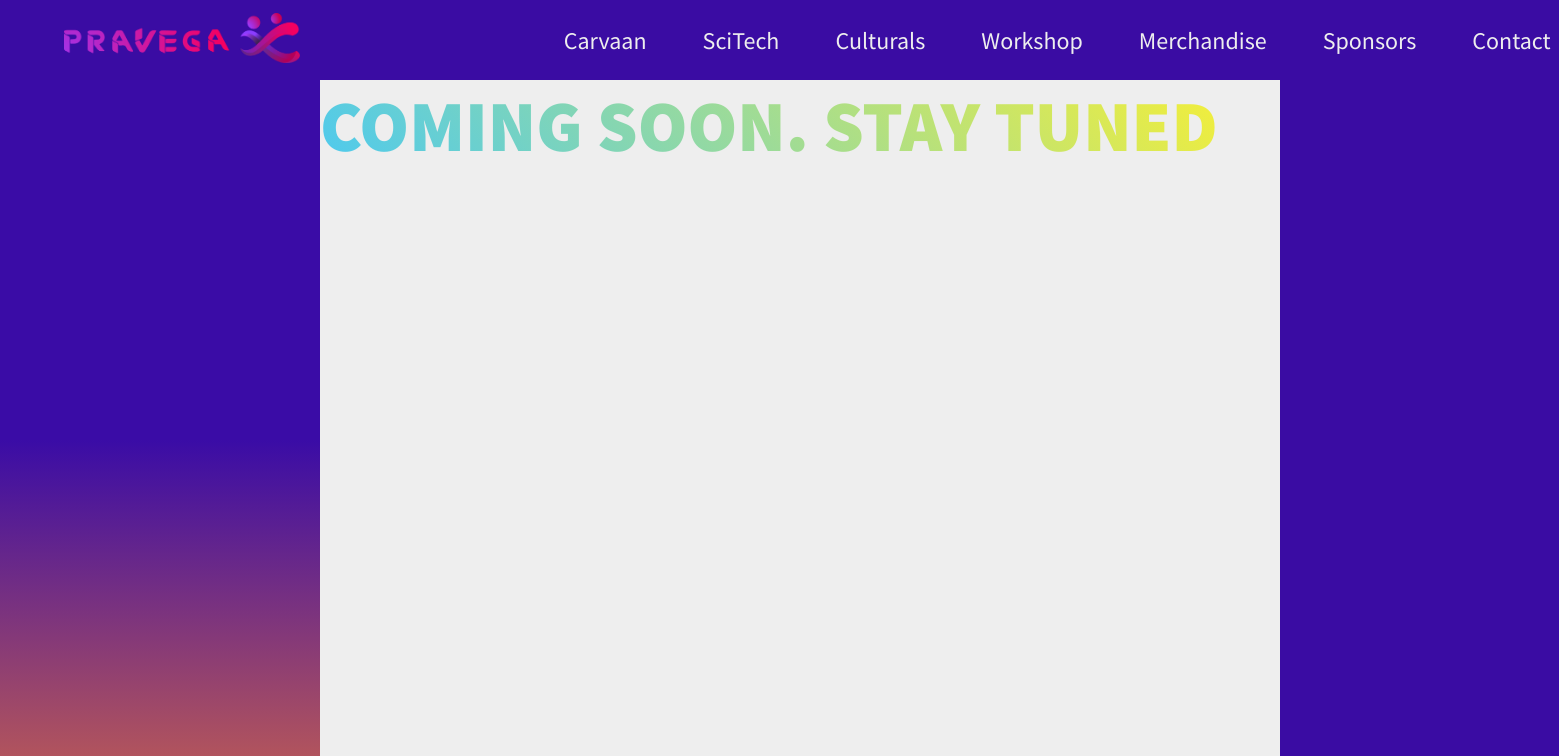
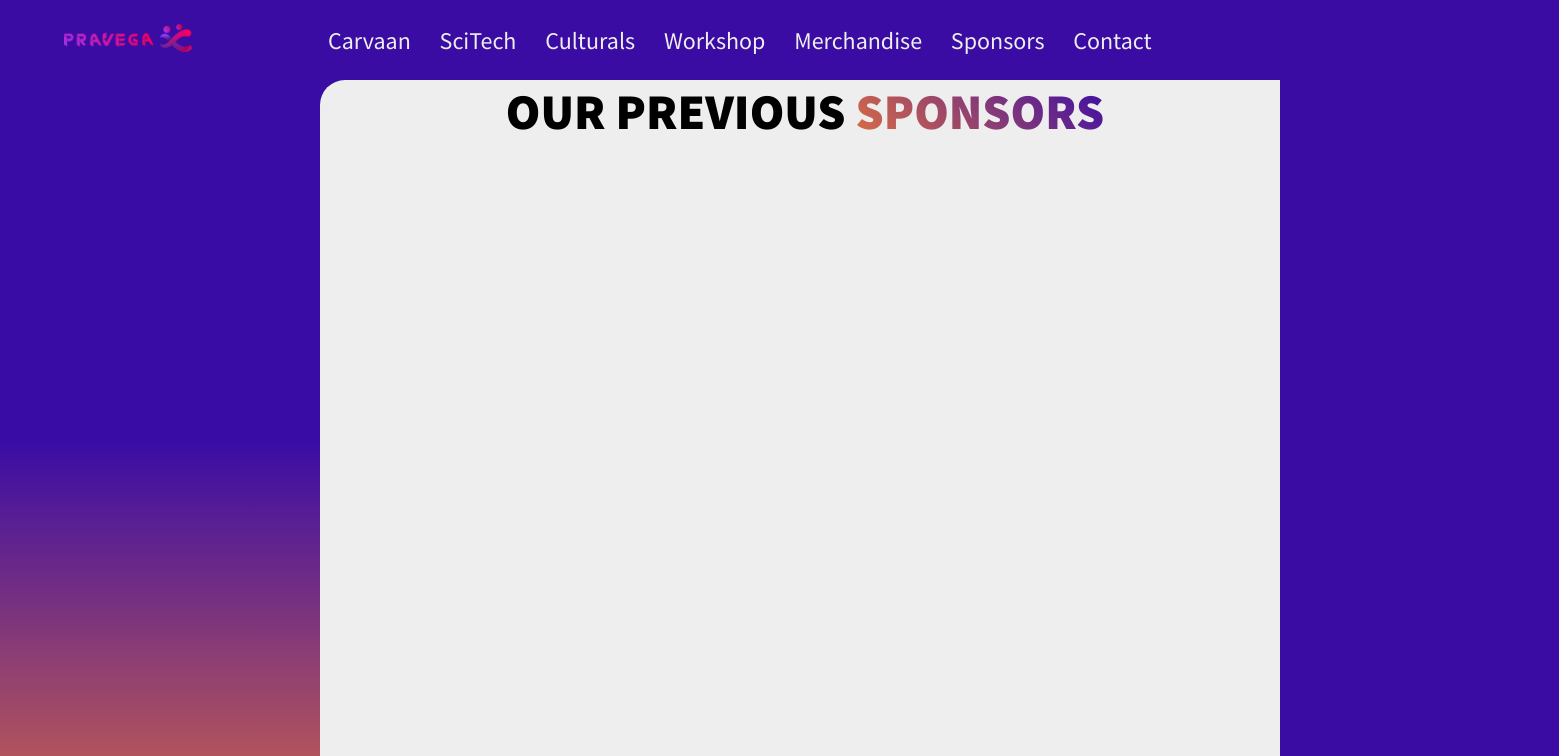
Before and after one commit to sahil-chaudhary/pravega23, a Vue app: page /sponsors in a window 1280 px wide. Shown: the top 756 px of the page, 1559 px wide, since content can reach past the window. Built offline with nearby package versions, Linux system fonts and the light colour scheme.

Commit message:
dont remember what i did

```diff
--- a/src/components/Navbar.vue
+++ b/src/components/Navbar.vue
@@ -38,7 +38,7 @@
   <nav :id="`navbar`">
     <div :class="`left-pravega`" @click="updateNav(0)">
       <router-link :style = "`text-decoration: none; color: inherit`" to="/">
-      	<img src = "/img/logo/pravegax.png" style="height: 50px; width: auto;"/>
+      	<img src = "/img/logo/pravegax.png" />
       </router-link>
     </div>
 
@@ -159,7 +159,7 @@
     height: 10vh;
     width: 100vw;
     box-sizing: border-box;
-    gap: 20vw;
+    gap: 10vw;
     display:flex;
     align-items: center;
     background-color: #3a0ca3;
@@ -172,14 +172,12 @@
   	cursor: pointer;
   }
   .left-pravega img{
-    width: 50px;
+    width: 10vw
   }
   .right-nav{
   	font-size: 1.5em;
     display:flex;
-    gap: 40px;
-    justify-content: space-evenly;
-    align-items: center;
+    gap: 1vw
   }
   .right-nav div{
     padding: 8px;
--- a/src/components/Sponsors.vue
+++ b/src/components/Sponsors.vue
@@ -9,7 +9,11 @@ export default{
 	<div :class = "`title-flex`">
 		<Title text = "SPONSORS" color = "#dd6e42"/>
 		<div :class = "`content`">
-			<Soon />
+
+			<div class = "big-text">
+				OUR PREVIOUS <span class = "grad">SPONSORS</span>
+			</div>
+
 		</div>
 	</div>
 </template>
@@ -20,5 +24,21 @@ export default{
 }
 .content{
 	background-color: #eeeeee;
+
+	border-top-left-radius: 25px;
+}
+
+
+.big-text{
+	font-weight: bold;
+	font-size: 50px;
+	text-align: center;
+	padding-left: 10px;
+}
+.grad{
+  	background: -webkit-linear-gradient(45deg, #dd6e42, #3a0ca6);
+  	-webkit-background-clip: text;
+  	-webkit-text-fill-color: transparent;
+
 }
 </style>
```
Also changed, not shown: src/components/scitech/bah_form.vue (renamed from src/components/scitech_forms/bah_form.vue).
